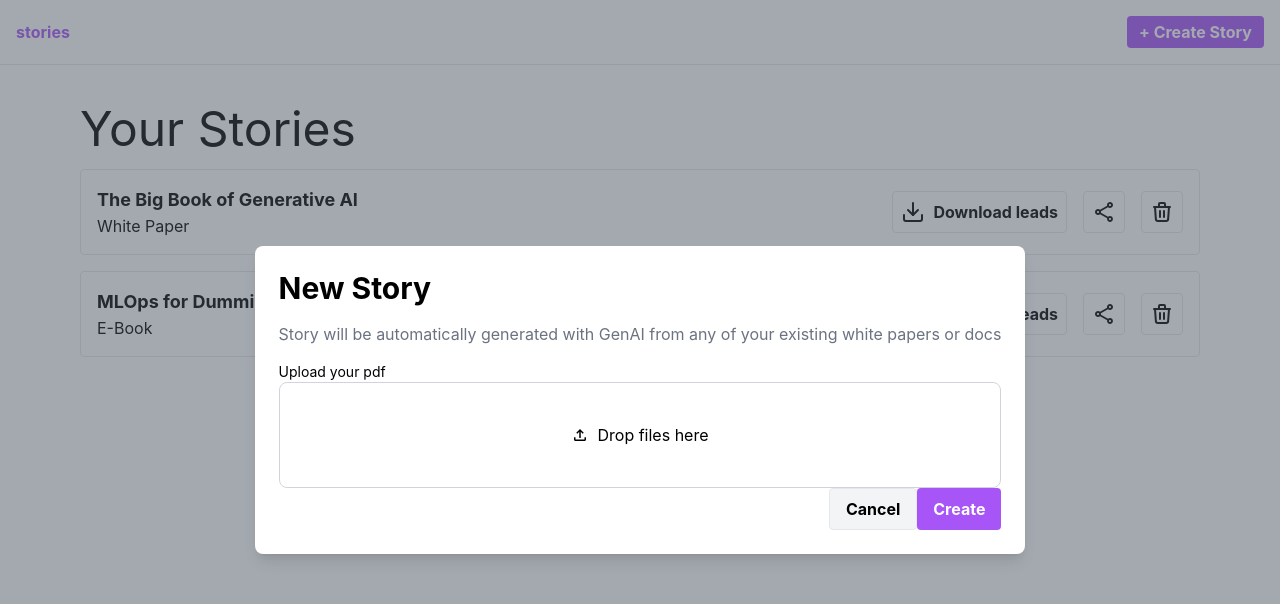
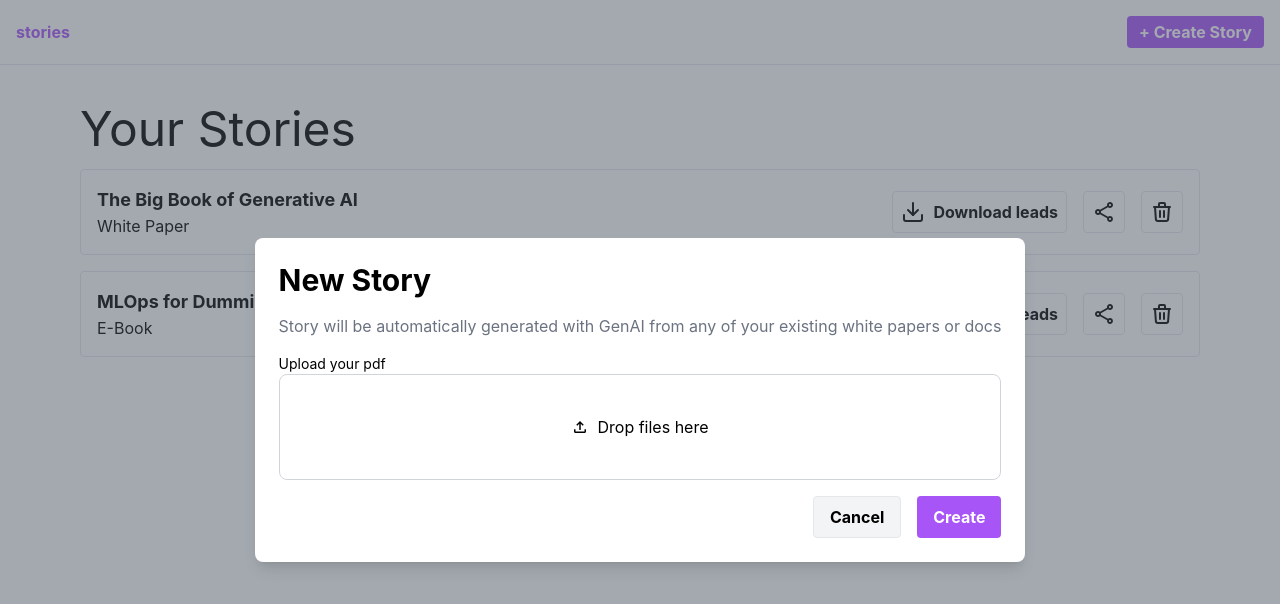
Before and after one commit to jordantab/stories, a React (Create React App) app in the folder web/: page /admin in a window 1280 px wide. Shown: the top 604 px of the page. Built offline with nearby package versions, Linux system fonts and the light colour scheme.

Commit message:
Make modal interactions

```diff
--- a/web/src/Admin.tsx
+++ b/web/src/Admin.tsx
@@ -28,11 +28,48 @@ const DEFAULT_ITEMS = [
 function Admin() {
   const [items, setItems] = useState<Story[]>(DEFAULT_ITEMS)
   const [showModal, setShowModal] = useState(true)
+
+  const { getRootProps, getInputProps } = useDropzone({
+    onDrop: (acceptedFiles) => {
+      console.log(acceptedFiles);
+    }
+  });
+
+  function Modal() {
+    return (
+      <div className="fixed inset-0 bg-gray-600 bg-opacity-50 z-50 flex justify-center items-center">
+        <div className="bg-white p-6 rounded-lg shadow-lg">
+            <h2 className="text-3xl font-bold mb-4">New Story</h2>
+            <p className="mb-4 text-gray-500">Story will be automatically generated with GenAI from any of your existing white papers or docs</p>
+            <p className="text-sm">Upload your pdf</p>
+            <div {...getRootProps({ className: 'dropzone border border-gray-300 rounded-lg p-10 text-center' })}>
+                <input {...getInputProps()} />
+                <div className="flex flex-row justify-center items-center space-x-2"><MdOutlineFileUpload size={18} /><p>Drop files here</p></div>
+              </div>
+            <div className="flex flex-row justify-end pt-4 space-x-4">
+              <button className="bg-gray-100 hover:bg-gray-300 border font-bold py-2 px-4 rounded"
+              onClick={() => setShowModal(false)}
+              >
+                  Cancel
+              </button>
+              <button className="bg-purple-500 hover:bg-purple-700 text-white font-bold py-2 px-4 rounded"
+              onClick={() => setShowModal(false)}
+              >
+                  Create
+              </button>
+            </div>
+        </div>
+    </div>
+    )
+  }
+
   return (
     <div className="flex flex-col h-screen">
       <div className="p-4 flex flex-row justify-between items-center border-b">
         <div className="text-purple-500 font-bold">stories</div>
-        <button className="bg-purple-500 hover:bg-purple-700 text-white font-bold py-1 px-3 rounded">+ Create Story</button>
+        <button className="bg-purple-500 hover:bg-purple-700 text-white font-bold py-1 px-3 rounded"
+          onClick={() => setShowModal(true)}
+        >+ Create Story</button>
       </div>
       <div className="flex-1 py-10 px-20 space-y-4">
         <h1 className="text-5xl">Your Stories</h1>
@@ -59,33 +96,4 @@ function story(story: Story) {
   )
 }
 
-function Modal() {
-  const { getRootProps, getInputProps } = useDropzone({
-    onDrop: (acceptedFiles) => {
-      console.log(acceptedFiles);
-    }
-  });
-  return (
-    <div className="fixed inset-0 bg-gray-600 bg-opacity-50 z-50 flex justify-center items-center">
-      <div className="bg-white p-6 rounded-lg shadow-lg">
-          <h2 className="text-3xl font-bold mb-4">New Story</h2>
-          <p className="mb-4 text-gray-500">Story will be automatically generated with GenAI from any of your existing white papers or docs</p>
-          <p className="text-sm">Upload your pdf</p>
-          <div {...getRootProps({ className: 'dropzone border border-gray-300 rounded-lg p-10 text-center' })}>
-              <input {...getInputProps()} />
-              <div className="flex flex-row justify-center items-center space-x-2"><MdOutlineFileUpload size={18} /><p>Drop files here</p></div>
-            </div>
-          <div className="flex flex-row justify-end">
-            <button className="bg-gray-100 hover:bg-gray-300 border font-bold py-2 px-4 rounded">
-                Cancel
-            </button>
-            <button className="bg-purple-500 hover:bg-purple-700 text-white font-bold py-2 px-4 rounded">
-                Create
-            </button>
-          </div>
-      </div>
-  </div>
-  )
-}
-
 export default Admin;
```
